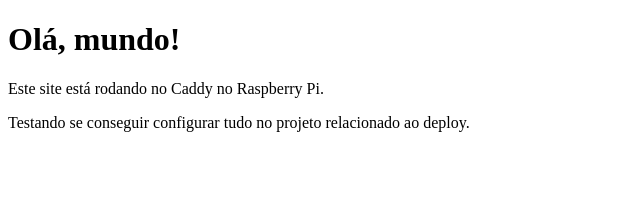
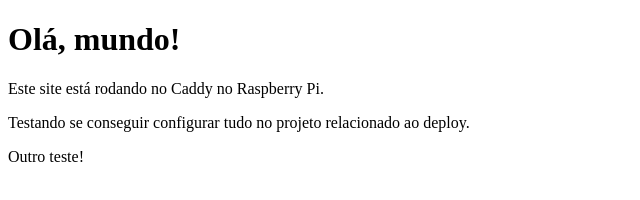
Before and after one commit to fellrock/sitevila, a plain HTML site: page index.html in a window 1280 px wide. Shown: the full height of the page, 0-640 px from the left. Drawn offline with Linux system fonts and the light colour scheme.

Commit message:
text: deploy

```diff
--- a/index.html
+++ b/index.html
@@ -8,5 +8,6 @@
     <p>Este site está rodando no Caddy no Raspberry Pi.</p>
 
     <p>Testando se conseguir configurar tudo no projeto relacionado ao deploy.</p>
+    <p>Outro teste!</p>
 </body>
 </html>
```
